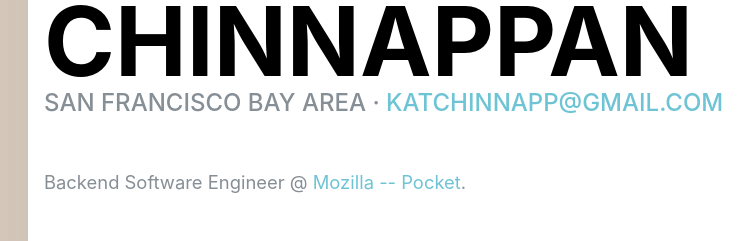
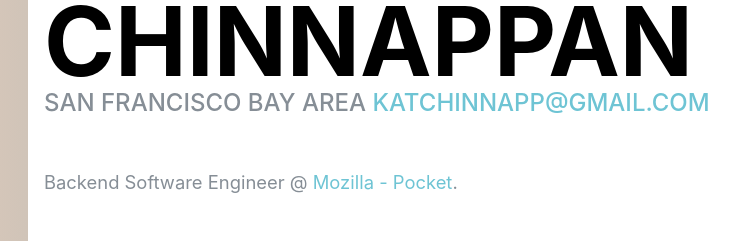
Before and after one commit to katerinachinnappan/katerinachinnappan.github.io, a website: page index.html in a window 1280 px wide. Shown: the part 295-536 px from the top of the page, 276-1029 px from the left. Drawn offline with Linux system fonts and the light colour scheme; a web font is replaced by a local one.

Commit message:
Update index.html

```diff
--- a/index.html
+++ b/index.html
@@ -93,7 +93,7 @@
             <span class="text-primary">Chinnappan</span>
           </h1>
           <div class="subheading mb-5">
-            San Francisco Bay Area ·
+            San Francisco Bay Area
             <a href="mailto:katchinnapp@gmail.com">katchinnapp@gmail.com</a>
           </div>
           <p class="lead mb-5">
@@ -101,7 +101,7 @@
             <a
               href="https://www.mozilla.org/en-US/firefox/pocket/"
               target="_blank"
-              >Mozilla -- Pocket</a
+              >Mozilla - Pocket</a
             >.
           </p>
           <div class="social-icons">
```
